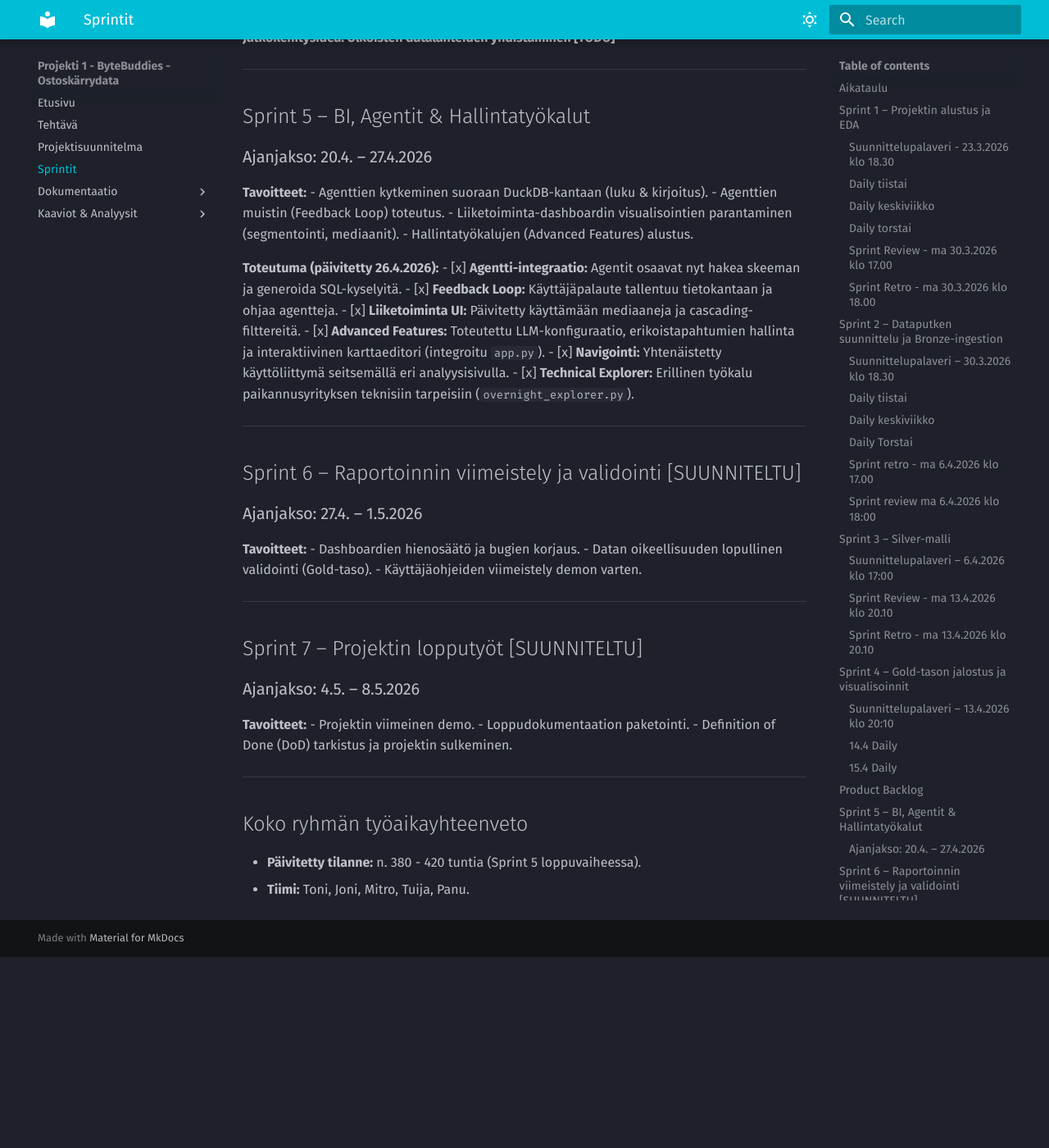
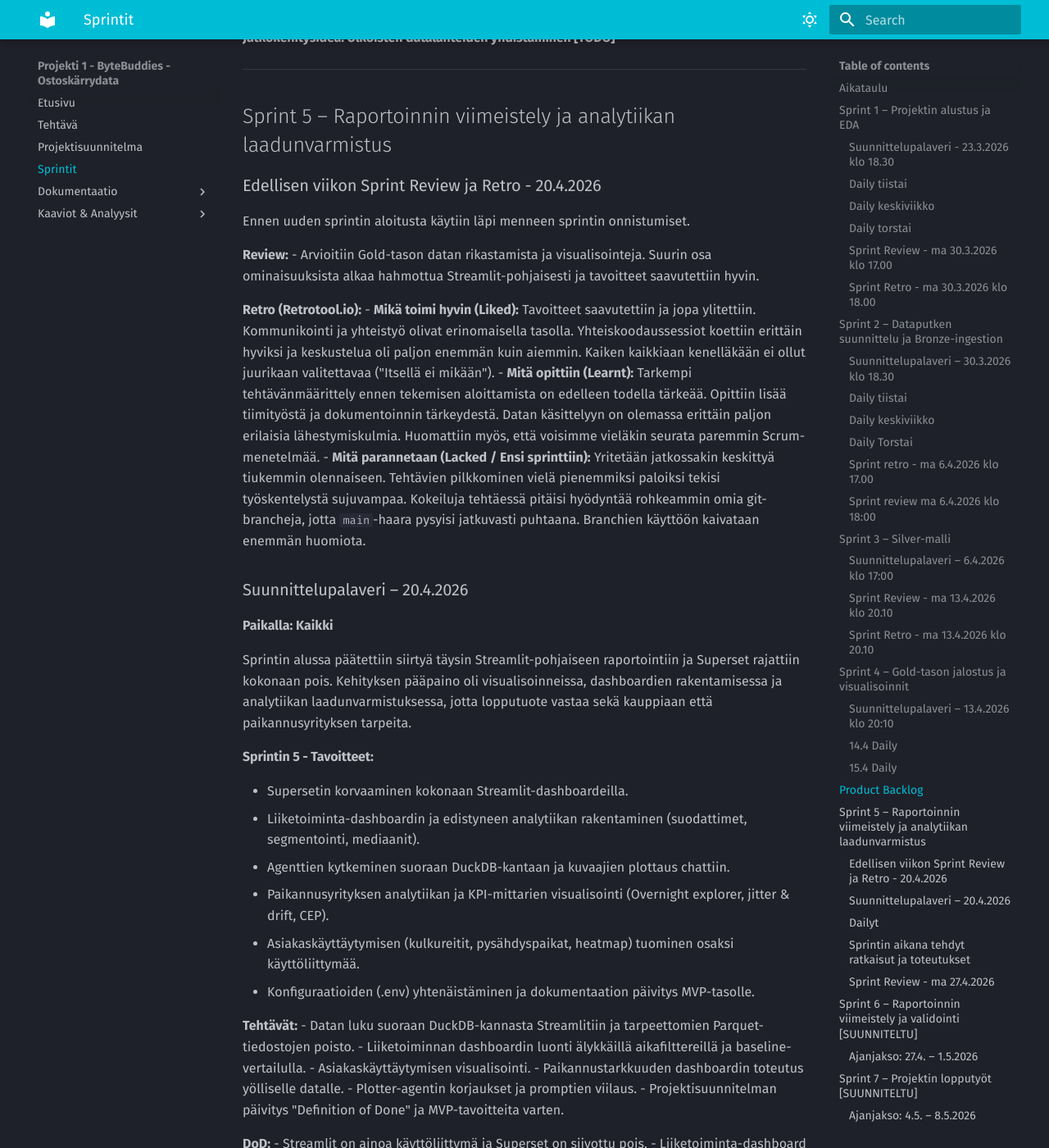
Before and after one commit to mitro54/uwb-shopping-cart-analytics-pipeline, an MkDocs documentation site: the page built from docs/sprintit.md, in a window 1280 px wide and 1400 px high, scrolled down 14042 px. Shown: the whole window at 82% size. Built offline with MkDocs 1.6.1 and Material for MkDocs 9.7.7, drawn with Linux system fonts in a browser that asks for light colours; before the commit the page ends 15209 px from its top, so only the background shows below that; some of the changed text lies outside the part shown.

Commit message:
docs: päivitetty sprint 5 loki ja retro muistiinpanot

```diff
--- a/docs/sprintit.md
+++ b/docs/sprintit.md
@@ -541,23 +541,92 @@
 
 ***
 
-## Sprint 5 – BI, Agentit & Hallintatyökalut
+## Sprint 5 – Raportoinnin viimeistely ja analytiikan laadunvarmistus
 
-### Ajanjakso: 20.4. – 27.4.2026
+### Edellisen viikon Sprint Review ja Retro - 20.4.2026
 
-**Tavoitteet:**
-- Agenttien kytkeminen suoraan DuckDB-kantaan (luku & kirjoitus).
-- Agenttien muistin (Feedback Loop) toteutus.
-- Liiketoiminta-dashboardin visualisointien parantaminen (segmentointi, mediaanit).
-- Hallintatyökalujen (Advanced Features) alustus.
+Ennen uuden sprintin aloitusta käytiin läpi menneen sprintin onnistumiset.
 
-**Toteutuma (päivitetty 26.4.2026):**
-- [x] **Agentti-integraatio:** Agentit osaavat nyt hakea skeeman ja generoida SQL-kyselyitä.
-- [x] **Feedback Loop:** Käyttäjäpalaute tallentuu tietokantaan ja ohjaa agentteja.
-- [x] **Liiketoiminta UI:** Päivitetty käyttämään mediaaneja ja cascading-filttereitä.
-- [x] **Advanced Features:** Toteutettu LLM-konfiguraatio, erikoistapahtumien hallinta ja interaktiivinen karttaeditori (integroitu `app.py`).
-- [x] **Navigointi:** Yhtenäistetty käyttöliittymä seitsemällä eri analyysisivulla.
-- [x] **Technical Explorer:** Erillinen työkalu paikannusyrityksen teknisiin tarpeisiin (`overnight_explorer.py`).
+**Review:**
+- Arvioitiin Gold-tason datan rikastamista ja visualisointeja. Suurin osa ominaisuuksista alkaa hahmottua Streamlit-pohjaisesti ja tavoitteet saavutettiin hyvin.
+
+**Retro (Retrotool.io):**
+- **Mikä toimi hyvin (Liked):** Tavoitteet saavutettiin ja jopa ylitettiin. Kommunikointi ja yhteistyö olivat erinomaisella tasolla. Yhteiskoodaussessiot koettiin erittäin hyviksi ja keskustelua oli paljon enemmän kuin aiemmin. Kaiken kaikkiaan kenelläkään ei ollut juurikaan valitettavaa ("Itsellä ei mikään").
+- **Mitä opittiin (Learnt):** Tarkempi tehtävänmäärittely ennen tekemisen aloittamista on edelleen todella tärkeää. Opittiin lisää tiimityöstä ja dokumentoinnin tärkeydestä. Datan käsittelyyn on olemassa erittäin paljon erilaisia lähestymiskulmia. Huomattiin myös, että voisimme vieläkin seurata paremmin Scrum-menetelmää.
+- **Mitä parannetaan (Lacked / Ensi sprinttiin):** Yritetään jatkossakin keskittyä tiukemmin olennaiseen. Tehtävien pilkkominen vielä pienemmiksi paloiksi tekisi työskentelystä sujuvampaa. Kokeiluja tehtäessä pitäisi hyödyntää rohkeammin omia git-brancheja, jotta `main`-haara pysyisi jatkuvasti puhtaana. Branchien käyttöön kaivataan enemmän huomiota.
+
+### Suunnittelupalaveri – 20.4.2026
+
+**Paikalla: Kaikki**
+
+Sprintin alussa päätettiin siirtyä täysin Streamlit-pohjaiseen raportointiin ja Superset rajattiin kokonaan pois. Kehityksen pääpaino oli visualisoinneissa, dashboardien rakentamisessa ja analytiikan laadunvarmistuksessa, jotta lopputuote vastaa sekä kauppiaan että paikannusyrityksen tarpeita.
+
+#### Sprintin 5 - Tavoitteet:
+- Supersetin korvaaminen kokonaan Streamlit-dashboardeilla.
+- Liiketoiminta-dashboardin ja edistyneen analytiikan rakentaminen (suodattimet, segmentointi, mediaanit).
+- Agenttien kytkeminen suoraan DuckDB-kantaan ja kuvaajien plottaus chattiin.
+- Paikannusyrityksen analytiikan ja KPI-mittarien visualisointi (Overnight explorer, jitter & drift, CEP).
+- Asiakaskäyttäytymisen (kulkureitit, pysähdyspaikat, heatmap) tuominen osaksi käyttöliittymää.
+- Konfiguraatioiden (.env) yhtenäistäminen ja dokumentaation päivitys MVP-tasolle.
+
+**Tehtävät:**
+- Datan luku suoraan DuckDB-kannasta Streamlitiin ja tarpeettomien Parquet-tiedostojen poisto.
+- Liiketoiminnan dashboardin luonti älykkäillä aikafilttereillä ja baseline-vertailulla.
+- Asiakaskäyttäytymisen visualisointi.
+- Paikannustarkkuuden dashboardin toteutus yölliselle datalle.
+- Plotter-agentin korjaukset ja promptien viilaus.
+- Projektisuunnitelman päivitys "Definition of Done" ja MVP-tavoitteita varten.
+
+**DoD:**
+- Streamlit on ainoa käyttöliittymä ja Superset on siivottu pois.
+- Liiketoiminta-dashboard tarjoaa luotettavaa dataa (mediaanit, fiksut suodattimet, vertailuindeksi).
+- Kulkureitit ja asiakaskäyttäytyminen on visualisoitu.
+- Paikannusyrityksen tarpeisiin on oma näkymänsä tarkkuuksineen.
+- Konfiguraatiot hallitaan keskitetysti (.env).
+- Dokumentaatio on ajan tasalla.
+
+### Dailyt
+
+**20.4 Daily**
+Kävimme isot linjat tulevaa viikkoa läpi heti edellisen sprintin reviewin ja retron jälkeen.
+
+**21.4 Daily**
+**Paikalla: Mitro, Joni, Tuija**
+Ei oikein mitään lisättävää.
+
+**22.4 Daily (Yhteiskoodaus / operointi yhdessä)**
+Viikon, päivän ja kuukauden vertailu lisättiin. Etusivun KPI-mittaristoon tehtiin uudet taulut metriikoille vertailua varten.
+
+**23.4 Daily**
+Tehdään reiteille oma Gold-taulu (`gold_reitit`), jotta saadaan säädettyä isoja hyppyjä kärryissä ja parannettua analytiikan luotettavuutta.
+
+### Sprintin aikana tehdyt ratkaisut ja toteutukset
+
+**Käyttökokemus ja navigointi (UI/UX)**
+- *Liiketoiminta Dashboard* asetettiin sovelluksen viralliseksi aloitussivuksi ja käyttöliittymä yhtenäistettiin.
+- Lisättiin fiksummat *cascading-suodattimet* (vuodet, kuukaudet, viikot, viikonpäivät, kellonajat), jotka suodattavat dataa hierarkkisesti.
+- Toteutettiin *Advanced Features* -osio (hallintatyökalut), jonne siirrettiin LLM-konfiguraatio, erikoistapahtumien hallinta ja interaktiivinen karttaeditori.
+
+**Analytiikan tarkkuus ja luotettavuus**
+- Vaihdettiin päämittarit (kesto ja matka) keskiarvosta *mediaaniin*, jolloin saadaan rehellisempi kuva tyypillisestä asioinnista ilman virhedatan vaikutusta.
+- Lisättiin *suhteellinen viipymäsuodatus*: suurilla osastoilla vaaditaan pidempi aika kuin pienillä, jotta käynti lasketaan oikeaksi asioinniksi pelkän läpikävelyn sijaan.
+- Tehtiin automaattinen *kävijäsegmentointi* (pikakäynnit, peruskäynnit, viipymäkäynnit) ja baseline-vertailuindeksit KPI-korteille värikoodauksin.
+- Lisättiin tiukka reittivalidointi ja siirrettiin UI käyttämään puhdasta `gold_reitit`-taulua kohinattoman datan varmistamiseksi.
+
+**Paikannusdatan laatu ja tutkinta**
+- Kehitettiin erillinen *Overnight Explorer* (dashboard) paikannusyritykselle. Näkymä laskee tärkeimmät KPI-luvut (RMSE 2D, CEP 50 ja 95 alueet) ja visualisoi yksittäisten kärryjen jitteriä ja driftiä yökärrydatan pohjalta.
+- Heatmapit ja virhepisteet plotattiin suoraan kaupan pohjapiirustuksen päälle laatuongelmien (esim. Q-arvo, kohina) todentamiseksi.
+
+**Tekniset ratkaisut**
+- Parquet-tiedostoista luovuttiin kokonaan ja siirryttiin suoraan DuckDB-kannan hyödyntämiseen analyyseissä.
+- Keskitettiin konfiguraatiot turvallisesti `.env`-tiedostoon ja luotiin `.env-example` jakelua varten.
+- Agentin plottaus korjattiin ilmestymään suoraan chattiin varmistamalla puhtaat tauluviittaukset (pois Bronze-viittauksista).
+
+### Sprint Review - ma 27.4.2026
+
+- *Asiakaskäyttäytymisen ymmärtäminen ostoskärrydatan avulla* -epiikka todettiin pitkälti valmiiksi toteutettujen ominaisuuksien ja visualisointien myötä.
+- Kaikki keskeiset alkuperäiset User Storyt (kauppareissujen pituus, asiakkaiden kulkureitit, heatmap, pysähdyspaikat, paikannustarkkuus) saatiin toteutettua ja ne ovat nyt osa valmista käyttöliittymää.
+- Sovittiin, että projekti alkaa olla ominaisuuksien osalta valmis, ja siirrytään viimeistely- ja paketointivaiheeseen.
 
 ***
 
```
